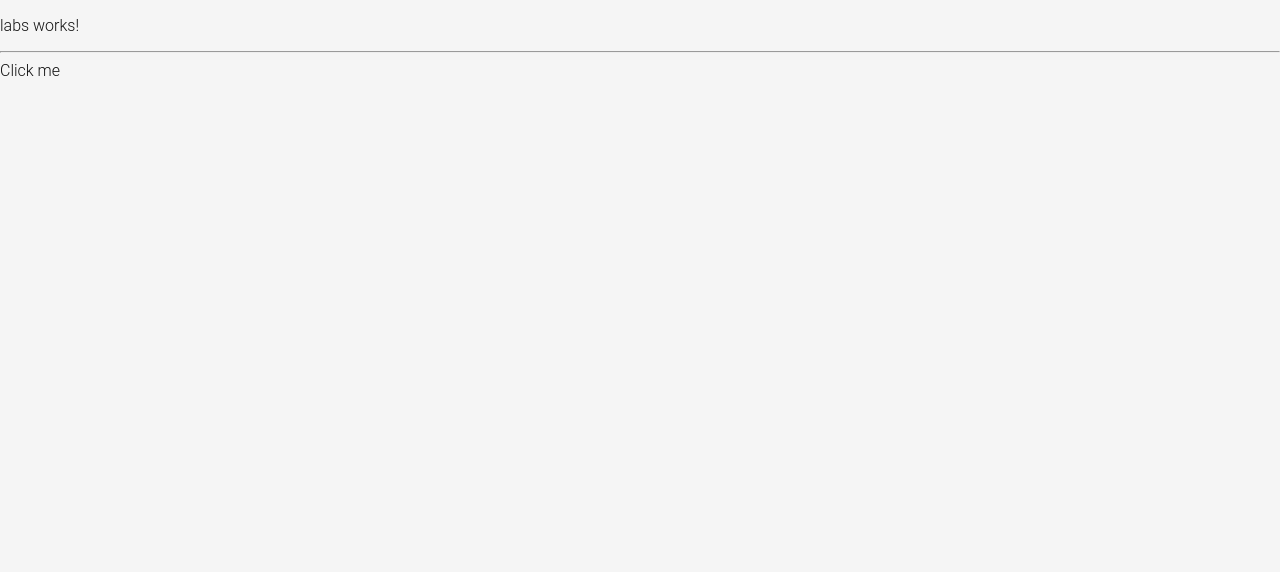
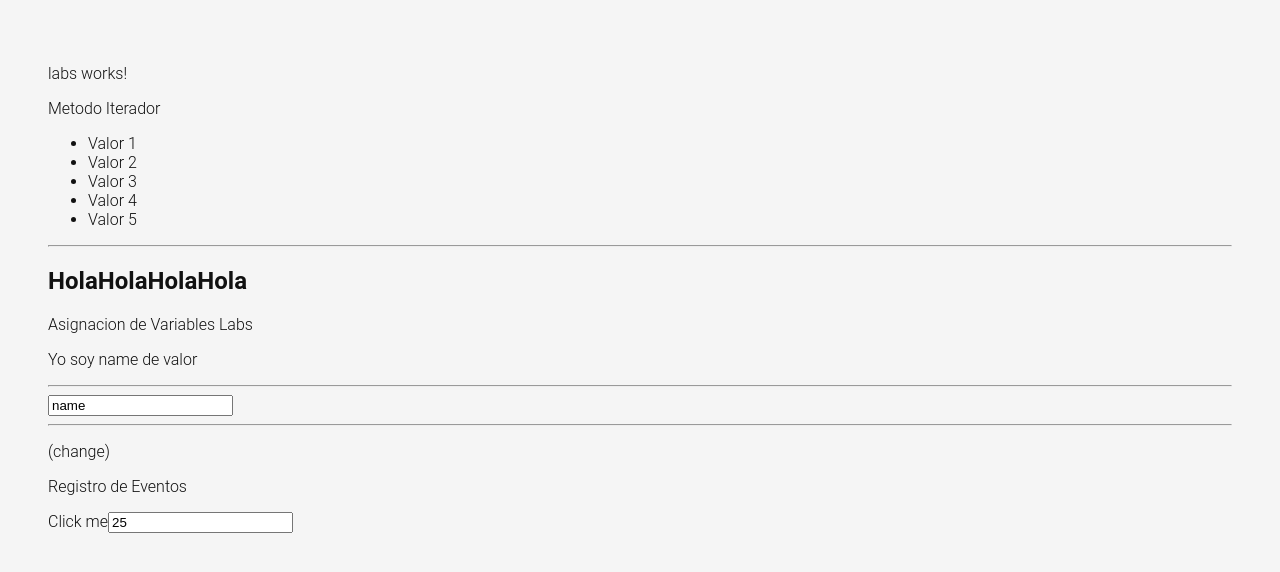
Before and after one commit to Danielr-1998/appshop, an Angular app: page /labs in a window 1280 px wide. Shown: the top 572 px of the page. Built offline with nearby package versions, Linux system fonts and the light colour scheme.

Commit message:
modificados:     src/app/pages/labs/labs.component.css 	modificados:     src/app/pages/labs/labs.component.html 	modificados:     src/app/pages/labs/labs.component.ts

```diff
--- a/src/app/pages/labs/labs.component.css
+++ b/src/app/pages/labs/labs.component.css
@@ -1 +1,3 @@
-.container
+.container{
+    padding: 3rem;
+}
--- a/src/app/pages/labs/labs.component.html
+++ b/src/app/pages/labs/labs.component.html
@@ -1,4 +1,21 @@
-<p>labs works!</p>
+<div class="container"><p>labs works!</p>
+  <p>Metodo Iterador</p>
+<ul>
+  <li *ngFor="let task of tasks">
+  {{task}}</li>
+</ul>
+<hr />
+<h2>{{ 'Hola'.repeat(4) }}</h2>
+<p>Asignacion de Variables Labs </p>
 
+<p>Yo soy {{ name }} de  {{ valor }}</p>
 <hr />
+<input type="text" [value]="name" >
+<hr />
+<p>(change)</p>
+<p>Registro de Eventos </p>
+
 <button (click)="clickHandler()"> Click me</button>
+<input type="number" [value]="person.age" (change)="cHandler($event)" >
+
+</div>
--- a/src/app/pages/labs/labs.component.ts
+++ b/src/app/pages/labs/labs.component.ts
@@ -10,14 +10,19 @@ import { RouterOutlet } from '@angular/router';
   styleUrl: './labs.component.css'
 })
 export class LabsComponent {
-
+  tasks=['Valor 1','Valor 2','Valor 3','Valor 4','Valor 5'];
+  name ='name';
+  valor='valor';
 
   person ={
-    name: 'Daniel',
+    name: 'name',
     age:25
   }
 
   clickHandler(){
-    alert('Hola')
+    alert('alert')
+  }
+  cHandler(event:Event){
+    console.log(event);
   }
 }
```
